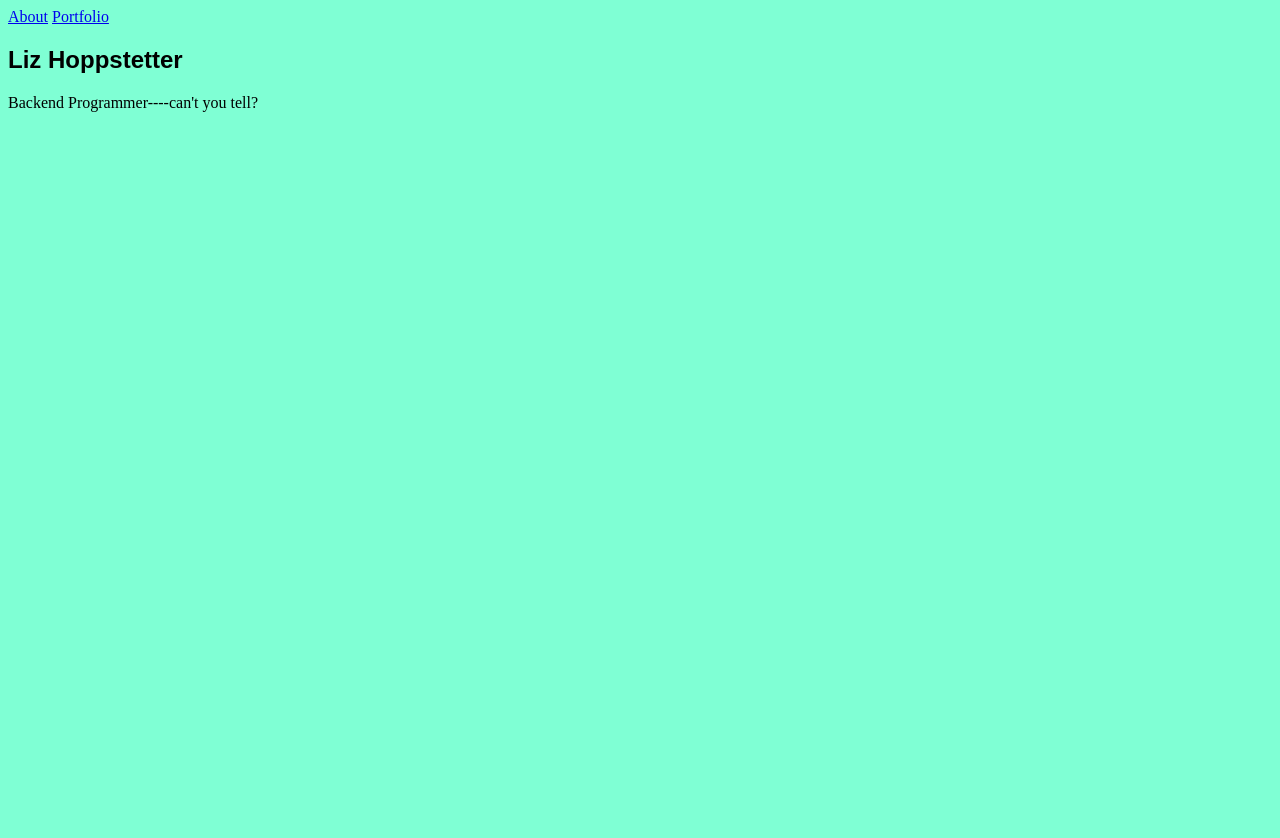
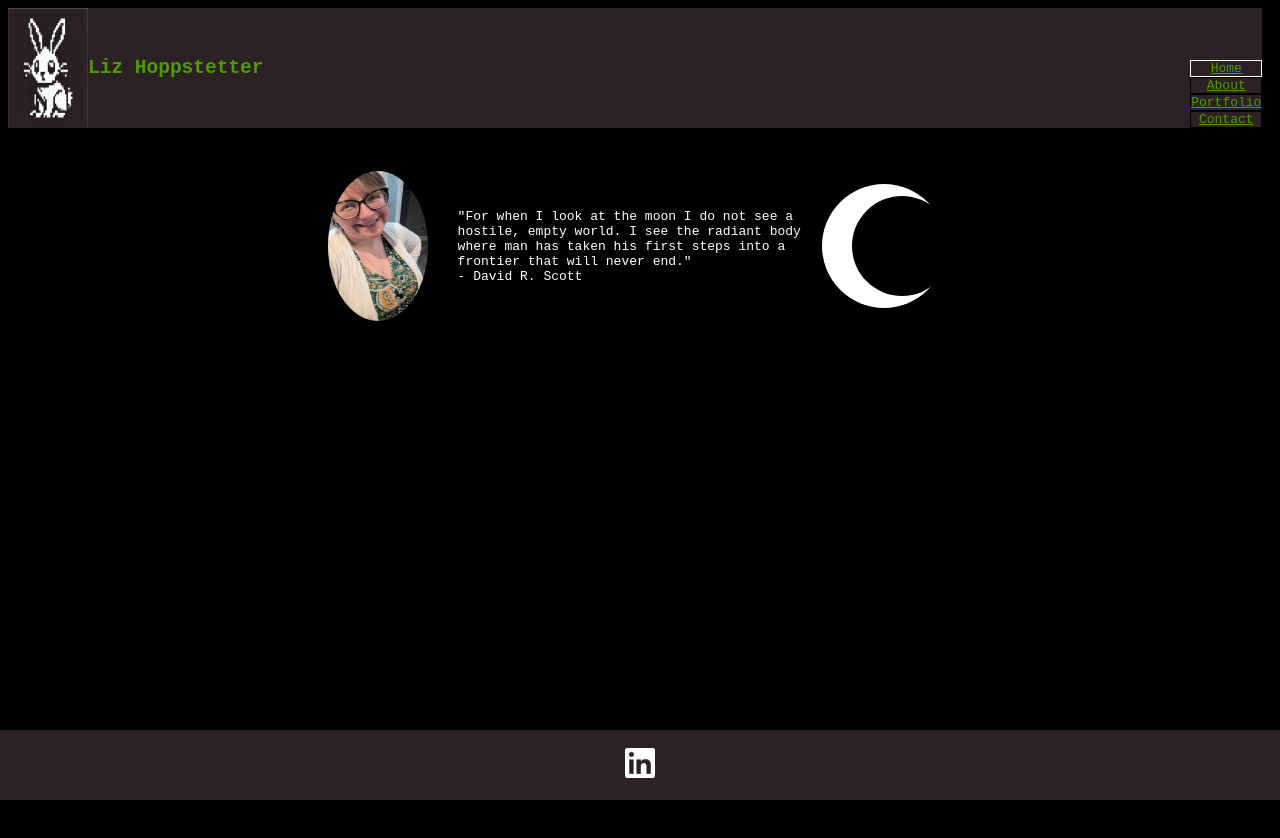
Before and after one commit to lizhopp/my-personal-website, a plain HTML site: page index.html in a window 1280 px wide. Before the commit the page ends 800 px from the top, so only its background shows below. Drawn offline with Linux system fonts and the light colour scheme.

Commit message:
my personal website example

```diff
--- a/index.html
+++ b/index.html
@@ -8,9 +8,35 @@
   </head>
   <body>
     <nav>
-      <a href="about.html">About</a> <a href="portfolio.html">Portfolio</a>
+      <div class="logo-container">
+        <img src="img/bunny.webp" alt="rabbit-logo" />
+        <h1 class="log-text">Liz Hoppstetter</h1>
+      </div>
+      <div>
+        <a class="link" id="current" href="index.html">Home</a>
+        <a class="link" href="about.html">About</a>
+        <a class="link" href="portfolio.html">Portfolio</a>
+        <a class="link" href="contact.html">Contact</a>
+      </div>
     </nav>
-    <h2>Liz Hoppstetter</h2>
-    <p>Backend Programmer----can't you tell?</p>
+    <main>
+      <h3>Backend Programmer----can't you tell?</h3>
+      <div class="home-content">
+          <img src="img/me.jpg" alt="a picture of Liz Hoppstetter" />
+          <p>"For when I look at the moon I do not see a hostile, empty world. I
+          see the radiant body where man has taken his first steps into a
+          frontier that will never end." <br> - David R. Scott</p>
+          <div class="moon"></div>
+
+      </div>
+    </main>
+    <footer>
+      <a
+        href="https://www.linkedin.com/in/elizabeth-hoppstetter-aa3a3159/"
+        target="_blank"
+      >
+        <img src="/img/linkedInLogo.png" alt="my-linked-in" />
+      </a>
+    </footer>
   </body>
 </html>
--- a/style.css
+++ b/style.css
@@ -1,6 +1,95 @@
 body{
-    background-color: aquamarine;
+    background-color: #000000;
+    font-family: monospace;
+    color: #4e9a06;
 }
-h2{
-    font-family: fantasy;
+nav {
+    position: fixed;
+    margin-left: 0px;
+    margin-right: 0px;
+    background-color: #2c2223;
+    height: 15%;
+    width:98%;
+    display: flex;
+    align-items:end;
+    justify-content: space-between;
+    margin-bottom: 60px;
+    margin-right: 10px;
+  }
+  nav img {
+    height: 100%;
+    width: 80px;
+  }
+  .logo-container {
+    height: 100%;
+    width: 25%;
+    display: flex;
+    padding-right: 5px;
+    align-items: center;
 }
+.link{
+    border-color: black;
+    border-width: 1px;
+    border-style: solid;
+    display: flex;
+    justify-content: center;
+}
+#current {
+    border-color:white;
+}
+
+nav a:link{
+    color:#4e9a06;
+}
+nav a:visited{
+    color: #4e9a06;
+}
+nav a:hover{
+    color:white;
+}
+main {
+    min-height: 100vh;
+    padding: 85px 24px 96px;
+    box-shadow: 0 0 12px -2px black;
+    color: white;
+  }
+.home-content{
+    display: flex;
+    align-items:center;
+    justify-content: center;
+}
+.home-content p{
+    width: 30%;
+}
+.home-content img{
+    height: 150px;
+    width: 100px;
+    border-radius: 50%;
+    margin: 30px;
+}
+.moon{
+    height: 100px;
+    width: 100px;
+    background-color: transparent;
+    box-shadow: -18px 0 0 12px white;
+    border-radius: 50%;
+    margin: 30px;
+}
+footer{
+    display: flex;
+    align-items: center;
+    justify-content: center;
+    background-color: #2c2223;
+    height: 50px;
+    padding: 10px;
+    position: fixed;
+    left: 0;
+    right: 0;
+    bottom: 0;
+}
+
+
+footer img{
+    width: 30px;
+    height: 30px;
+}
```
Also changed, not shown: about.html (+25 -4 lines), contact.html (+41 -7 lines), contact.js (added, +8 -0 lines), portfolio.html (+33 -8 lines), img/bunny.webp (added), img/linkedInLogo.png (added), img/me.jpg (added), 1 other file.
